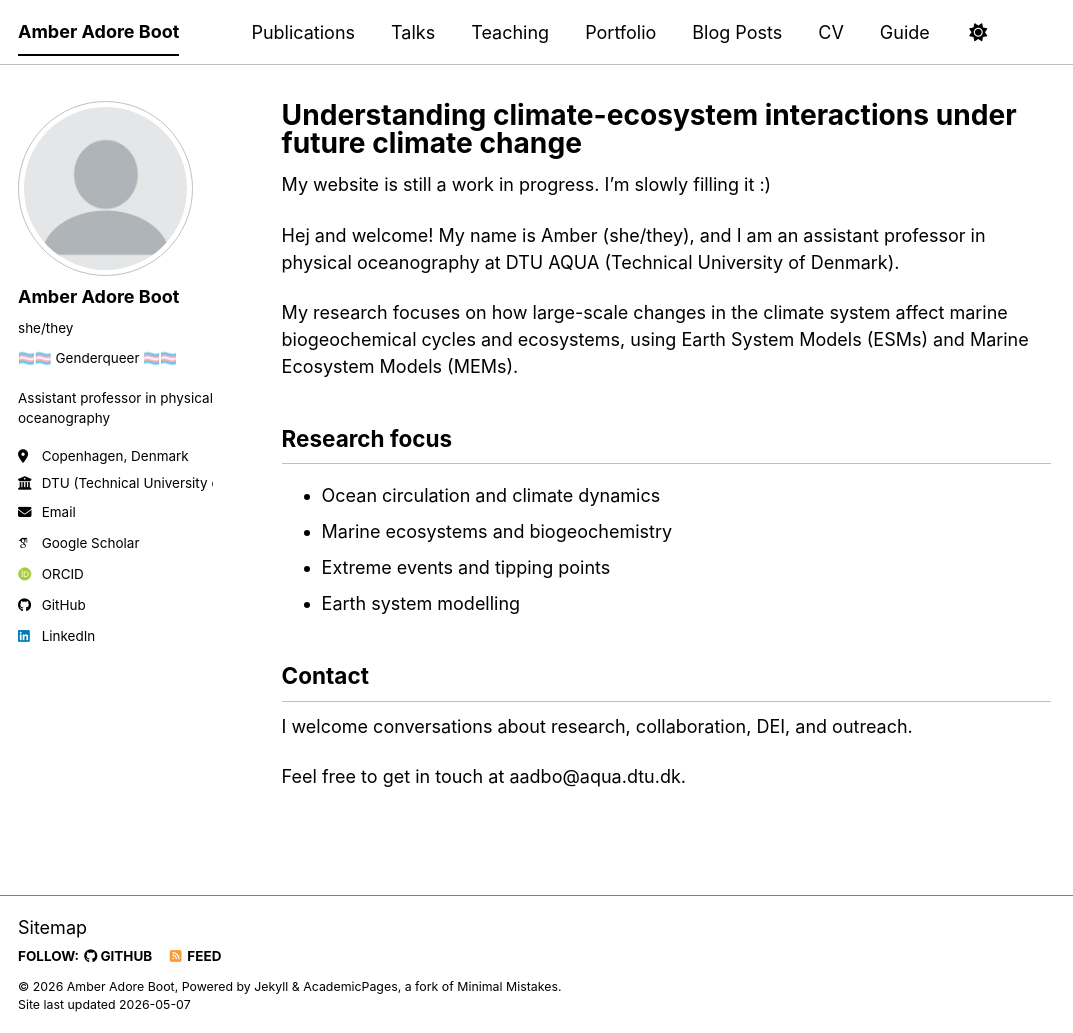
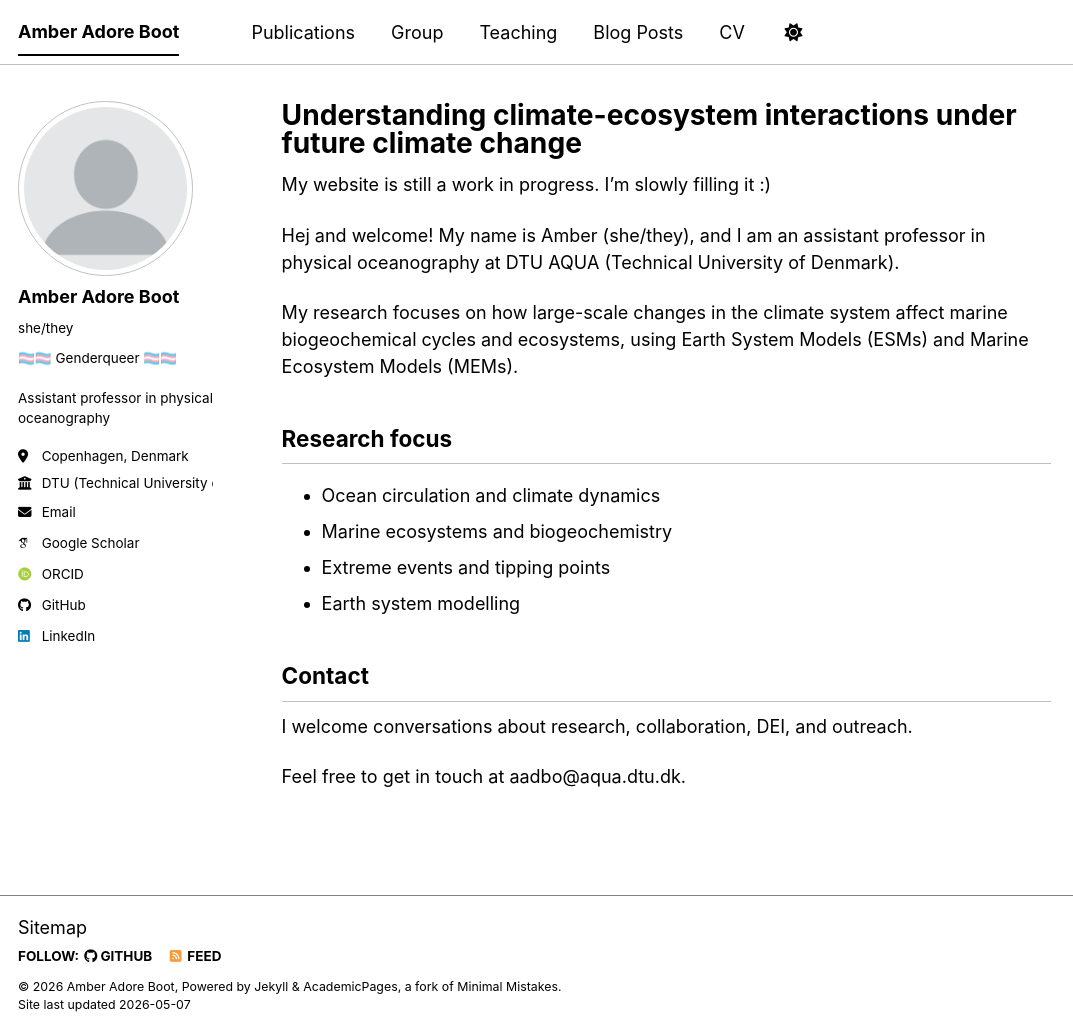
Before and after one commit to amber-adore-boot/amber-adore-boot.github.io, a Jekyll site: the page built from _pages/about.md, in a window 1280 px wide and 1033 px high. Shown: the whole window, without its empty margins (0-1073 px from the left). Built offline with Jekyll 4.4.1, drawn with Linux system fonts in a browser that asks for light colours; some web fonts are replaced; a script bundle is joined from its source files by our own code; library files that are not in the unit come from our copies.

Commit message:
Update navigation.yml

```diff
--- a/_data/navigation.yml
+++ b/_data/navigation.yml
@@ -8,17 +8,17 @@
 #      Markdown formatted page while the second is generated using JSON.
 
 main:
+  #- title: "About me"
+  #  url: /about_me/
+
   - title: "Publications"
     url: /publications/
 
-  - title: "Talks"
+  - title: "Group"
     url: /talks/
 
   - title: "Teaching"
     url: /teaching/
-
-  - title: "Portfolio"
-    url: /portfolio/
 
   - title: "Blog Posts"
     url: /year-archive/
@@ -28,6 +28,3 @@ main:
 
   # - title: "CV"
   #   url: /cv-json/
-
-  - title: "Guide"
-    url: /markdown/
```
